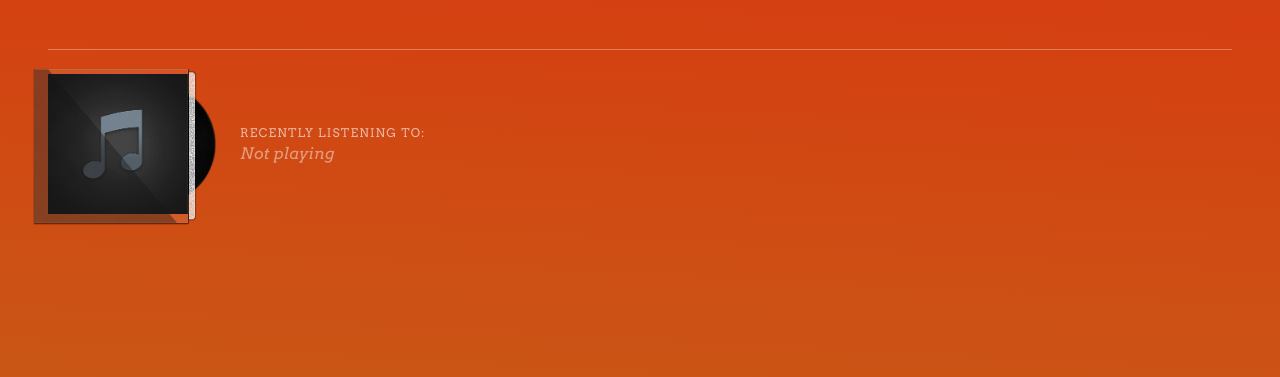
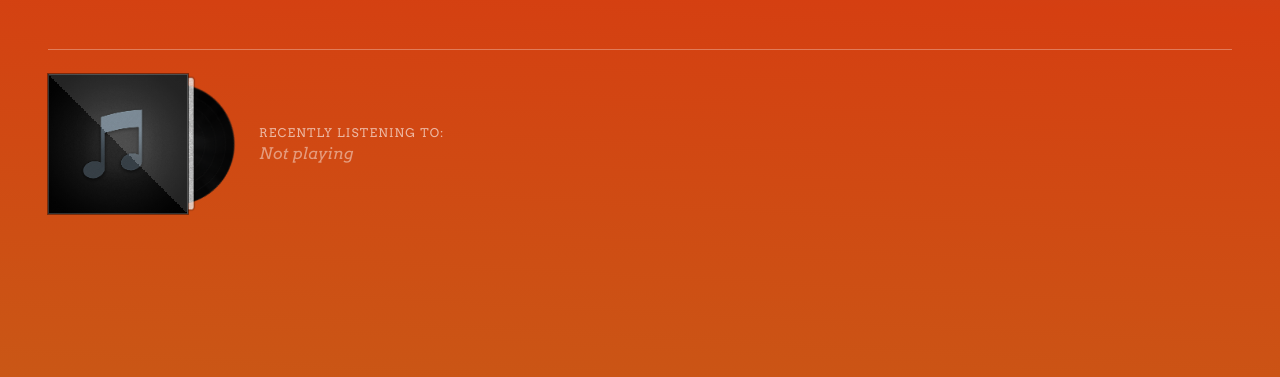
Before and after one commit to untraceablez/pi_slack_status, a Flask app: template templates/index.html in a window 1280 px wide. Shown: the part 319-696 px from the top of the page. Run offline with Flask 3, Linux system fonts and the light colour scheme; the template is opened without the code that fills it, so the values that code supplies are empty; some web fonts are replaced.

Commit message:
Adjusted visual style, case is now dynamically rendered with a static tab.

```diff
--- a/app.py
+++ b/app.py
@@ -29,6 +29,7 @@ custom_emojis = {}
 current_track = {
     'title':     None,
     'artist':    None,
+    'album':     None,
     'cover_art': None,
     'last_checked': 0,
 }
@@ -76,6 +77,7 @@ def get_lastfm_now_playing():
 
         title  = track.get('name')
         artist = track.get('artist', {}).get('#text')
+        album  = track.get('album', {}).get('#text') or None
 
         # Pick the largest available image, skipping Last.fm's blank placeholder
         cover_art = None
@@ -85,11 +87,11 @@ def get_lastfm_now_playing():
                 cover_art = url
                 break
 
-        return title, artist, cover_art
+        return title, artist, album, cover_art
 
     except Exception as e:
         print(f"Last.fm error: {e}")
-        return None, None, None
+        return None, None, None, None
 
 
 def lastfm_poll_loop():
@@ -100,11 +102,12 @@ def lastfm_poll_loop():
             last_checked = current_track['last_checked']
 
         if time.time() - last_checked >= POLL_INTERVAL:
-            title, artist, cover_art = get_lastfm_now_playing()
+            title, artist, album, cover_art = get_lastfm_now_playing()
             with music_lock:
                 if title:
                     current_track['title']     = title
                     current_track['artist']    = artist
+                    current_track['album']     = album
                     current_track['cover_art'] = cover_art
                 current_track['last_checked'] = time.time()
             print(f"Now playing: {artist} - {title}" if title else "Nothing playing.")
@@ -186,8 +189,9 @@ def home():
     status_data = get_slack_status()
 
     with music_lock:
-        track_title    = current_track['title']
-        track_artist   = current_track['artist']
+        track_title     = current_track['title']
+        track_artist    = current_track['artist']
+        track_album     = current_track['album']
         track_cover_art = current_track['cover_art']
 
     if not status_data['ok']:
@@ -199,6 +203,7 @@ def home():
                                is_error=True,
                                track_title=track_title,
                                track_artist=track_artist,
+                               track_album=track_album,
                                track_cover_art=track_cover_art)
 
     return render_template('index.html',
@@ -209,7 +214,23 @@ def home():
                            is_error=False,
                            track_title=track_title,
                            track_artist=track_artist,
+                           track_album=track_album,
                            track_cover_art=track_cover_art)
+
+
+@app.route('/preview')
+def preview():
+    """Renders the page with hardcoded dummy data for local layout testing."""
+    return render_template('index.html',
+                           first_name='Taylor',
+                           status_emoji_value='🎵',
+                           status_emoji_type='text',
+                           status_text='Available, feel free to DM or walk by.',
+                           is_error=False,
+                           track_title='Mr. Blue Sky',
+                           track_artist='Electric Light Orchestra',
+                           track_album='Out of the Blue',
+                           track_cover_art='/static/elo-outoftheblue.jpg')
 
 
 @app.route('/debug-music')
@@ -223,7 +244,7 @@ def debug_music():
 
     raw_response = None
     parse_error  = None
-    title = artist = cover_art = None
+    title = artist = album = cover_art = None
 
     try:
         resp = requests.get(
@@ -238,7 +259,7 @@ def debug_music():
             timeout=10,
         )
         raw_response = resp.json()
-        title, artist, cover_art = get_lastfm_now_playing()
+        title, artist, album, cover_art = get_lastfm_now_playing()
     except Exception as e:
         parse_error = str(e)
 
--- a/static/style.css
+++ b/static/style.css
@@ -119,14 +119,14 @@ body {
 /* Vinyl record case */
 .vinyl-case {
     position: relative;
-    width: 168px;
+    width: 187px;
     height: 140px;
     flex-shrink: 0;
 }
 
 .vinyl-disc {
     position: absolute;
-    left: 46px;
+    left: 65px;
     top: 9px;
     width: 122px;
     height: 122px;
@@ -144,13 +144,32 @@ body {
     z-index: 2;
 }
 
-.vinyl-jewel {
+.vinyl-gloss {
     position: absolute;
-    top: -15px;
-    left: -20px;
-    width: 174px;
-    height: 174px;
+    left: 0;
+    top: 0;
+    width: 140px;
+    height: 140px;
     z-index: 3;
+    pointer-events: none;
+    /* Hard 45° diagonal: upper-right gloss, lower-left shadow */
+    background: linear-gradient(225deg,
+            rgba(255, 255, 255, 0.13) 50%,
+            rgba(0, 0, 0, 0.22) 50%);
+    /* White inner border, black outer border */
+    box-shadow:
+        inset 0 0 0 1px rgba(255, 255, 255, 0.192),
+        /* inset 0 0 0 3px rgba(0, 0, 0, 0.18), */
+        0 0 0 1px rgba(0, 0, 0, 0.40);
+}
+
+.vinyl-tab {
+    position: absolute;
+    left: 140px;
+    top: 0;
+    width: 12px;
+    height: 140px;
+    z-index: 4;
     pointer-events: none;
 }
 
--- a/templates/index.html
+++ b/templates/index.html
@@ -41,7 +41,8 @@
             <div class="vinyl-case">
                 <img src="{{ url_for('static', filename='vinyl.png') }}" alt="" class="vinyl-disc">
                 <img src="{{ track_cover_art if track_cover_art else url_for('static', filename='noartwork.png') }}" alt="Album art" class="vinyl-art">
-                <img src="{{ url_for('static', filename='case.png') }}" alt="" class="vinyl-jewel">
+                <div class="vinyl-gloss"></div>
+                <img src="{{ url_for('static', filename='tab.png') }}" alt="" class="vinyl-tab">
             </div>
 
             <div class="music-info">
@@ -49,7 +50,7 @@
                 {% if track_title %}
                     <p class="track-title">{{ track_title }}</p>
                     {% if track_artist %}
-                        <p class="track-artist">{{ track_artist }}</p>
+                        <p class="track-artist">{{ track_artist }}{% if track_album %} — {{ track_album }}{% endif %}</p>
                     {% endif %}
                 {% else %}
                     <p class="music-idle">Not playing</p>
```
Also changed, not shown: elo-outoftheblue.jpg (added), static/elo-outoftheblue.jpg (added), static/tab.png (added).
